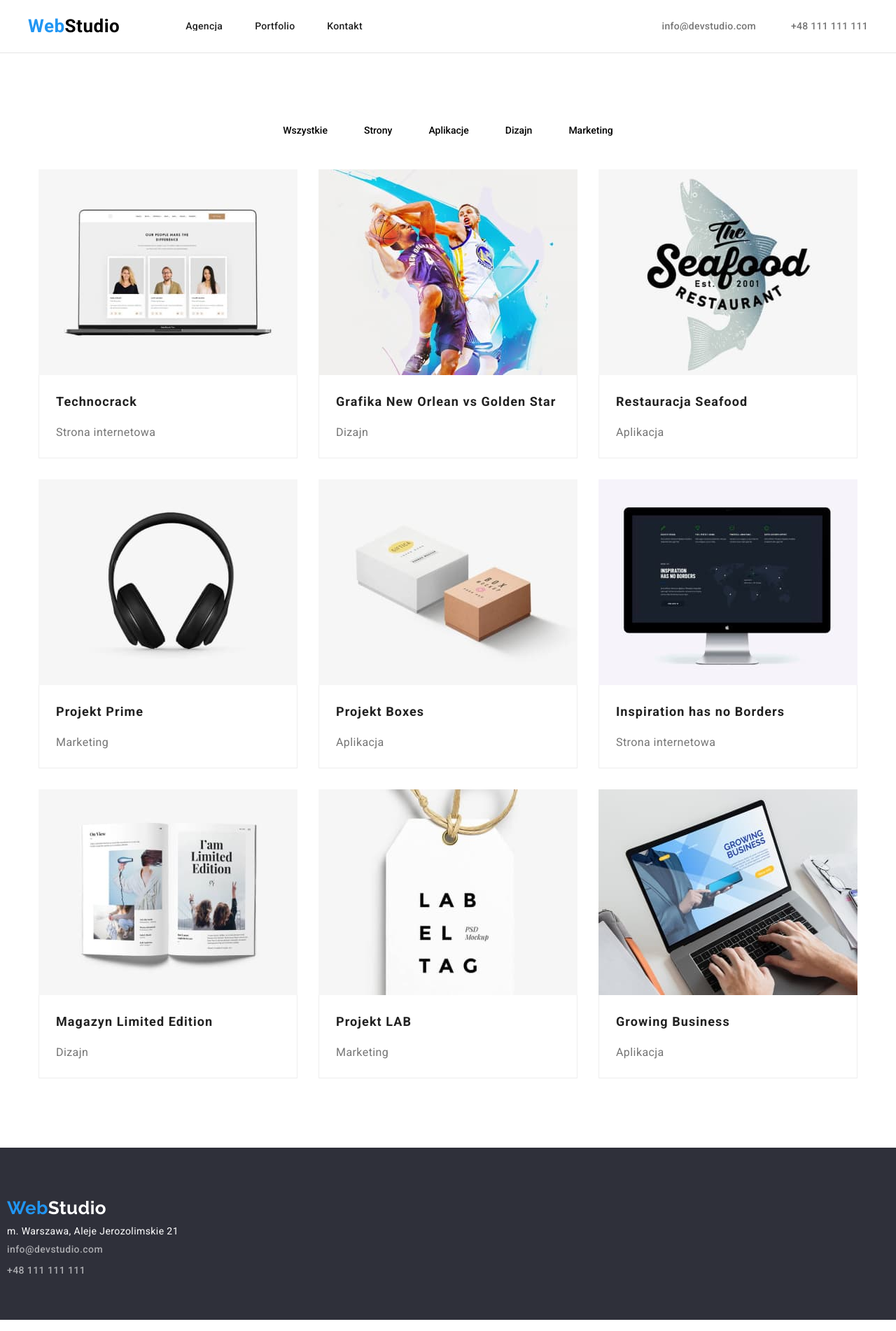
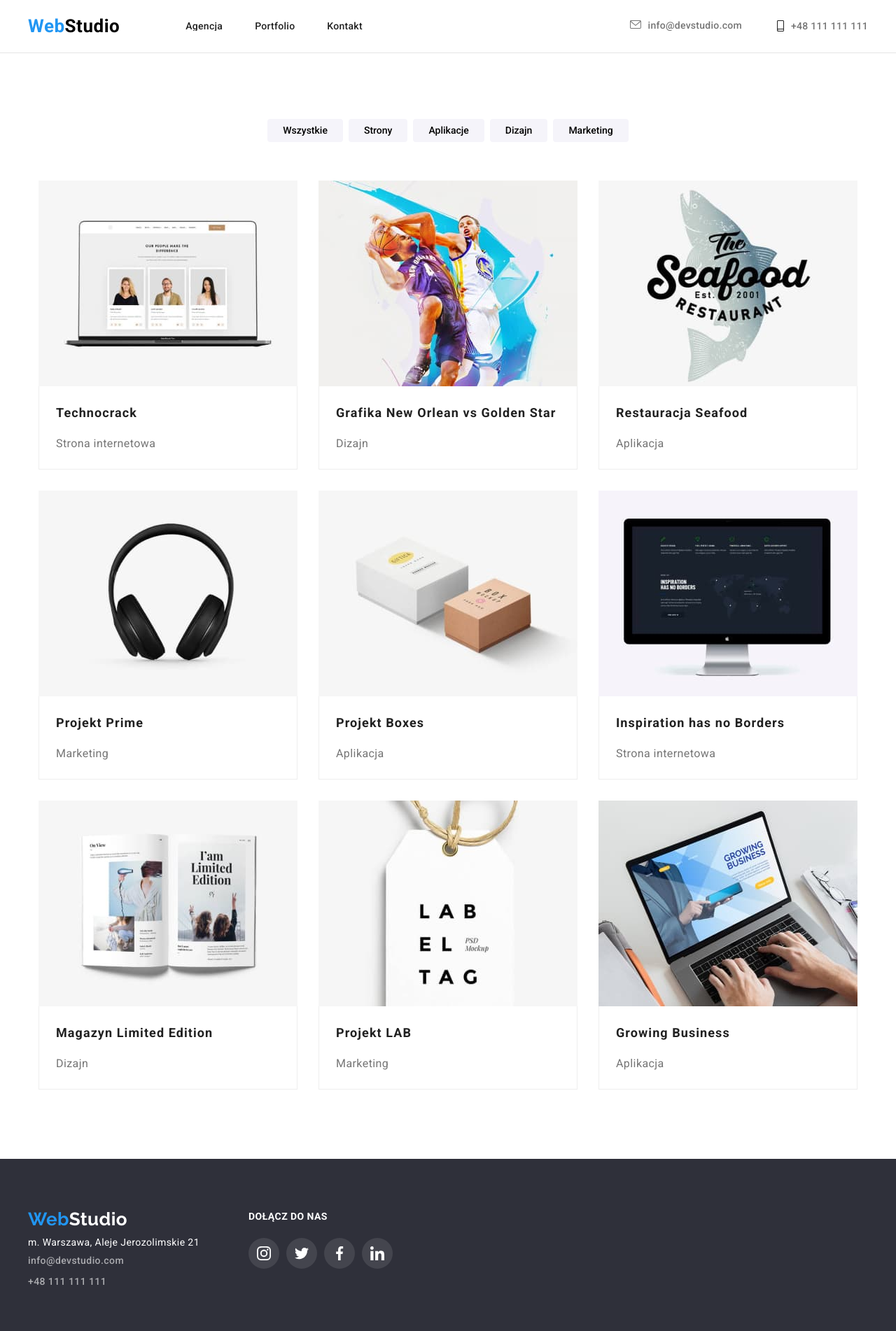
Before and after one commit to ProgramistaWellness/goit-markup-hw-04, a plain HTML site: page portfolio.html in a window 1280 px wide. Shown: the whole page at 70% size. Drawn offline with nearby package versions, Linux system fonts and the light colour scheme.

Commit message:
Added prtfolio site styling
copy header and footer, add shadow to bottoms in filter menu and to portfolio tiles

```diff
--- a/css/style.css
+++ b/css/style.css
@@ -138,6 +138,8 @@ header a:focus {
       var(--brand-background2)
     ),
     url(/images/header_image.jpg);
+  max-width: 1600px;
+  background-size: cover;
 }
 .box-service {
   font-weight: 700;
@@ -227,6 +229,7 @@ header a:focus {
 .team-list {
   gap: 30px;
   display: flex;
+  padding-bottom: 1px;
 }
 
 /* icon styling */
@@ -353,7 +356,7 @@ header a:focus {
 /* portfolio styling */
 
 .box-push {
-  background-color: var(--button-background1);
+  background-color: var(--button-background);
   font-weight: 500;
   line-height: 1.5;
   border-radius: 4px;
@@ -367,18 +370,27 @@ header a:focus {
 .box-push:focus {
   background-color: var(--brand-color1);
   color: var(--brand-colorAccent);
+  box-shadow: 0px 3px 1px rgba(0, 0, 0, 0.1), 0px 1px 2px rgba(0, 0, 0, 0.08),
+    0px 2px 2px rgba(0, 0, 0, 0.12);
 }
 
 .filter-menu {
   gap: 8px;
   justify-content: center;
   align-items: flex-start;
+  padding: 0 1px 16px;
   margin-bottom: 34px;
 }
 .flex-grind {
   flex-wrap: wrap;
   justify-content: center;
   flex-basis: calc((100% - 60px) / 3);
+}
+
+.flex-grind figure:hover,
+.flex-grind figure:focus {
+  box-shadow: 0px 1px 1px rgba(0, 0, 0, 0.12), 0px 4px 4px rgba(0, 0, 0, 0.06),
+    1px 4px 6px rgba(0, 0, 0, 0.16);
 }
 
 .flex-grind figcaption {
--- a/portfolio.html
+++ b/portfolio.html
@@ -40,9 +40,16 @@
         </div>
         <ul class="header-list flex-box">
           <li>
-            <a href="mailto:info@devstudio.com">info@devstudio.com</a>
+            <a href="mailto:info@devstudio.com"
+              ><svg class="icon" width="16" height="12">
+                <use href="/images/icons.svg#icon-envelope"></use></svg
+              >info@devstudio.com</a
+            >
           </li>
-          <li>
+          <li class="flex-box align-center">
+            <svg class="icon" width="10" height="16">
+              <use href="/images/icons.svg#icon-smartphone"></use>
+            </svg>
             <a href="tel:48111111111">+48 111 111 111</a>
           </li>
         </ul>
@@ -210,7 +217,8 @@
         </div>
       </section>
       <footer class="background-footer">
-        <div class="container footer-container">
+        <div class="container flex-box">
+          <div class="footer-container">
             <a class="logo-footer" href="index.html"
               ><span class="logo-web">Web</span>Studio</a
             >
@@ -224,9 +232,38 @@
                 >
               </li>
               <li>
-              <a class="link-footer" href="tel:48111111111">+48 111 111 111</a>
+                <a class="link-footer" href="tel:48111111111"
+                  >+48 111 111 111</a
+                >
               </li>
             </ul>
+          </div>
+
+          <div class="social-footer">
+            <p>dołącz do nas</p>
+            <ul class="flex-box social-gap">
+              <li class="social-icon-footer">
+                <svg class="icon" width="20px" height="20px">
+                  <use href="/images/icons.svg#icon-instagram"></use>
+                </svg>
+              </li>
+              <li class="social-icon-footer">
+                <svg class="icon" width="20px" height="20px">
+                  <use href="/images/icons.svg#icon-twitter "></use>
+                </svg>
+              </li>
+              <li class="social-icon-footer">
+                <svg class="icon" width="20px" height="20px">
+                  <use href="/images/icons.svg#icon-facebook"></use>
+                </svg>
+              </li>
+              <li class="social-icon-footer">
+                <svg class="icon" width="20px" height="20px">
+                  <use href="/images/icons.svg#icon-linkedin"></use>
+                </svg>
+              </li>
+            </ul>
+          </div>
         </div>
       </footer>
     </main>
```
Lines whose indentation alone changed are shown as unchanged.
